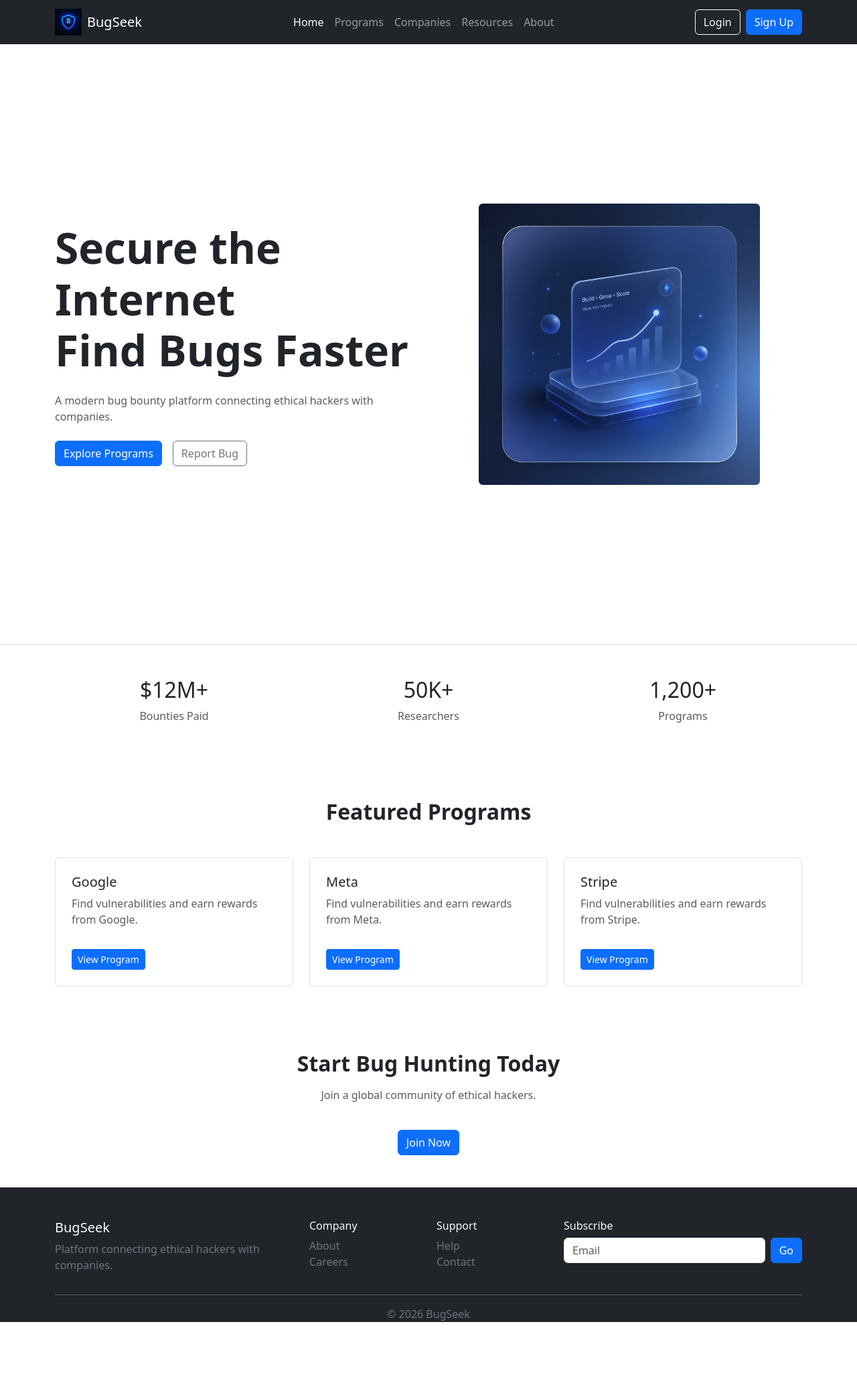
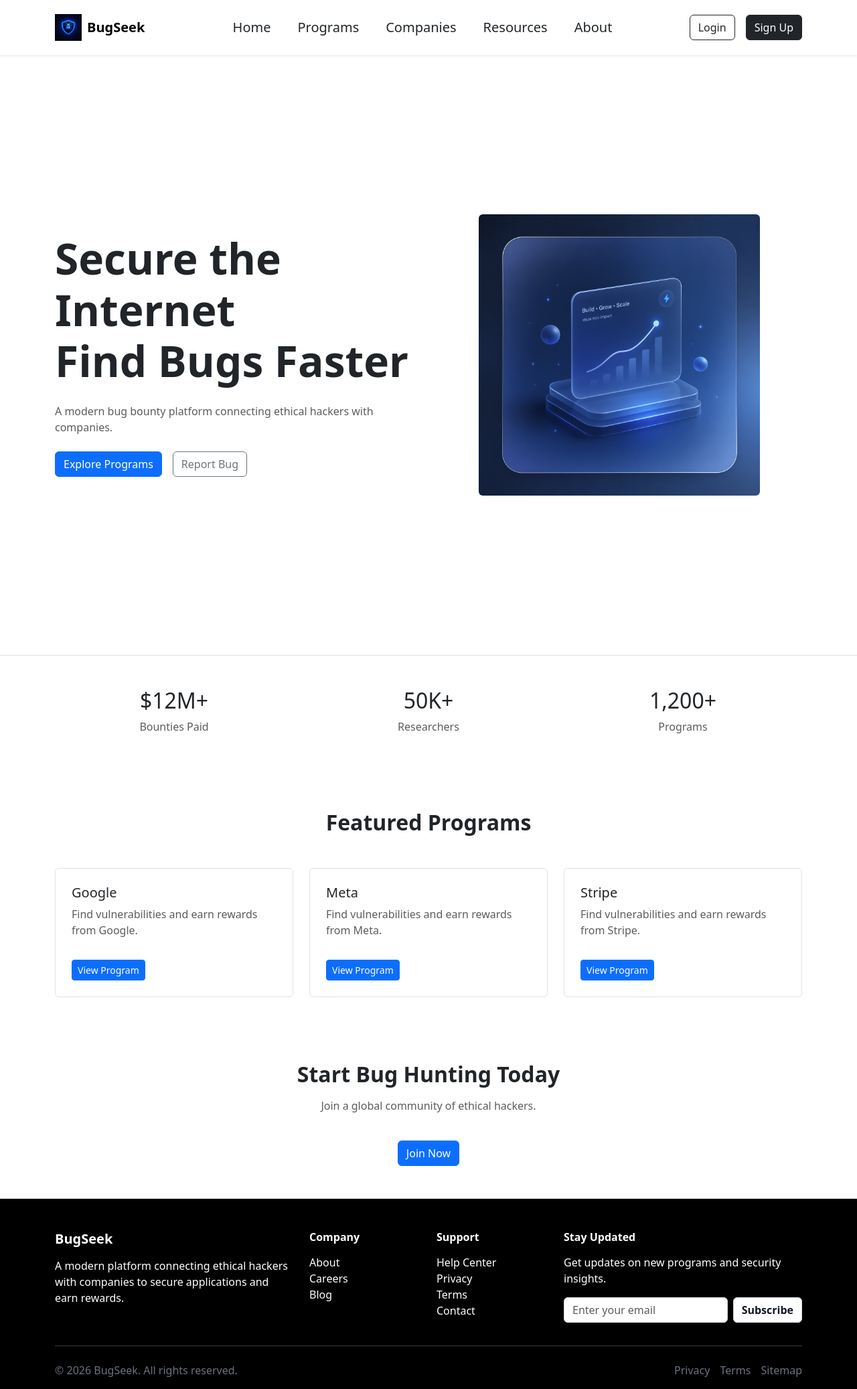
Before and after one commit to bgbtplatform/Bug-Bounty-Platform, a React app in the folder frontend/: page / in a window 1280 px wide. Shown: the whole page at 67% size. Before the commit the page ends 1974 px from the top, so only its background shows below. Built offline with nearby package versions, Linux system fonts and the light colour scheme; no server answers; the HTML template or start-up script is replaced by a standard one.

Commit message:
connected

```diff
--- /dev/null
+++ b/frontend/apiClient.js
@@ -0,0 +1,9 @@
+import axios from "axios";
+
+const axiosClient = axios.create({
+    baseURL: import.meta.env.VITE_API_URL,
+    withCredentials: true
+})
+
+
+export default axiosClient
--- a/frontend/src/Router.jsx
+++ b/frontend/src/Router.jsx
@@ -1,13 +1,15 @@
 import { createBrowserRouter } from "react-router-dom"
 import Layout from "./layouts/Layout"
 import Home from "./pages/Home"
+import Program from "./pages/Program"
 
 const Router = createBrowserRouter([
     {
         path:"/",
         element:<Layout/>,
         children:[
-            {path:"/",element:<Home/>}
+            {path:"/",element:<Home/>},
+            {path:"/programs",element:<Program/>}
         ]
     }
 ])
--- a/frontend/src/layouts/Footer.jsx
+++ b/frontend/src/layouts/Footer.jsx
@@ -3,49 +3,103 @@
 
 const Footer = () => {
   return (
-    <footer className="bg-dark text-light pt-5">
+    <footer
+      style={{
+        background: "#000000",
+        color: "#ffffff",
+        borderTop: "1px solid #e5e7eb",
+      }}
+      className="pt-5"
+    >
       <div className="container">
 
-        <div className="row">
+        <div className="row gy-4">
 
-          <div className="col-md-4">
-            <h5>BugSeek</h5>
-            <p className="text-secondary">
-              Platform connecting ethical hackers with companies.
+          <div className="col-lg-4 col-md-6">
+            <h5 className="fw-bold"> BugSeek</h5>
+            <p className="mt-3" style={{ color: "#ffffff" }}>
+              A modern platform connecting ethical hackers with companies to secure applications and earn rewards.
             </p>
+
+            <div className="d-flex gap-3 mt-3">
+              <a href="#" style={{ color: "#ffffff" }}><i className="bi bi-facebook fs-5"></i></a>
+              <a href="#" style={{ color: "#ffffff" }}><i className="bi bi-twitter fs-5"></i></a>
+              <a href="#" style={{ color: "#ffffff" }}><i className="bi bi-instagram fs-5"></i></a>
+              <a href="#" style={{ color: "#ffffff" }}><i className="bi bi-linkedin fs-5"></i></a>
+            </div>
           </div>
 
-          <div className="col-md-2">
-            <h6>Company</h6>
-            <ul className="list-unstyled">
-              <li><Link to="/about" className="text-secondary text-decoration-none">About</Link></li>
-              <li><Link to="/careers" className="text-secondary text-decoration-none">Careers</Link></li>
+          <div className="col-lg-2 col-md-6">
+            <h6 className="fw-bold">Company</h6>
+            <ul className="list-unstyled mt-3">
+              <li><Link to="/about" style={{ color: "#ffffff", textDecoration: "none" }}>About</Link></li>
+              <li><Link to="/careers" style={{ color: "#ffffff", textDecoration: "none" }}>Careers</Link></li>
+              <li><Link to="/blog" style={{ color: "#ffffff", textDecoration: "none" }}>Blog</Link></li>
             </ul>
           </div>
 
-          <div className="col-md-2">
-            <h6>Support</h6>
-            <ul className="list-unstyled">
-              <li><Link to="/help" className="text-secondary text-decoration-none">Help</Link></li>
-              <li><Link to="/contact" className="text-secondary text-decoration-none">Contact</Link></li>
+          <div className="col-lg-2 col-md-6">
+            <h6 className="fw-bold">Support</h6>
+            <ul className="list-unstyled mt-3">
+              <li><Link to="/help" style={{ color: "#ffffff", textDecoration: "none" }}>Help Center</Link></li>
+              <li><Link to="/privacy" style={{ color: "#ffffff", textDecoration: "none" }}>Privacy</Link></li>
+              <li><Link to="/terms" style={{ color: "#ffffff", textDecoration: "none" }}>Terms</Link></li>
+              <li><Link to="/contact" style={{ color: "#ffffff", textDecoration: "none" }}>Contact</Link></li>
             </ul>
           </div>
 
-          <div className="col-md-4">
-            <h6>Subscribe</h6>
-            <div className="d-flex">
-              <input type="email" className="form-control" placeholder="Email" />
-              <button className="btn btn-primary ms-2">Go</button>
+          <div className="col-lg-4 col-md-6">
+            <h6 className="fw-bold">Stay Updated</h6>
+            <p className="mt-3" style={{ color: "#ffffff" }}>
+              Get updates on new programs and security insights.
+            </p>
+
+            <div className="d-flex mt-3">
+              <input
+                type="email"
+                placeholder="Enter your email"
+                className="form-control"
+                style={{
+                  background: "#ffffff",
+                  border: "1px solid #d1d5db",
+                  color: "#111827",
+                }}
+              />
+              <button
+                className="btn ms-2"
+                style={{
+                  background: "#ffffff",
+                  color: "#111827",
+                  border: "1px solid #d1d5db",
+                  fontWeight: "600",
+                }}
+              >
+                Subscribe
+              </button>
             </div>
           </div>
 
         </div>
 
-        <hr />
+        <hr style={{ borderColor: "#e5e7eb" }} className="my-4" />
 
-        <p className="text-center text-secondary mb-0">
-          © {new Date().getFullYear()} BugSeek
-        </p>
+        <div className="d-flex flex-column flex-md-row justify-content-between align-items-center pb-3">
+          <p style={{ color: "#6b7280" }} className="mb-2 mb-md-0">
+            © {new Date().getFullYear()} BugSeek. All rights reserved.
+          </p>
+
+          <div>
+            <Link to="/privacy" style={{ color: "#6b7280", marginRight: "15px", textDecoration: "none" }}>
+              Privacy
+            </Link>
+            <Link to="/terms" style={{ color: "#6b7280", marginRight: "15px", textDecoration: "none" }}>
+              Terms
+            </Link>
+            <Link to="/sitemap" style={{ color: "#6b7280", textDecoration: "none" }}>
+              Sitemap
+            </Link>
+          </div>
+        </div>
 
       </div>
     </footer>
--- a/frontend/src/layouts/Navbar.jsx
+++ b/frontend/src/layouts/Navbar.jsx
@@ -3,11 +3,11 @@
 
 function Navbar() {
   return (
-    <nav className="navbar navbar-expand-lg navbar-dark bg-dark">
+    <nav className="navbar navbar-expand-lg navbar-light bg-white shadow-sm py-3">
       <div className="container">
 
         {/* Logo */}
-        <Link className="navbar-brand d-flex align-items-center" to="/">
+        <Link className="navbar-brand d-flex align-items-center fw-bold" to="/">
           <img
             src={logo}
             alt="Logo"
@@ -32,30 +32,30 @@
         <div className="collapse navbar-collapse" id="navbarNav">
 
           {/* Center links */}
-          <ul className="navbar-nav mx-auto">
+          <ul className="navbar-nav mx-auto gap-4 fs-5">
             <li className="nav-item">
-              <NavLink className="nav-link" to="/">Home</NavLink>
+              <NavLink className="nav-link text-dark" to="/">Home</NavLink>
             </li>
             <li className="nav-item">
-              <NavLink className="nav-link" to="/programs">Programs</NavLink>
+              <NavLink className="nav-link text-dark" to="/programs">Programs</NavLink>
             </li>
             <li className="nav-item">
-              <NavLink className="nav-link" to="/about">Companies</NavLink>
+              <NavLink className="nav-link text-dark" to="/about">Companies</NavLink>
             </li>
             <li className="nav-item">
-              <NavLink className="nav-link" to="/dashboard">Resources</NavLink>
+              <NavLink className="nav-link text-dark" to="/dashboard">Resources</NavLink>
             </li>
             <li className="nav-item">
-              <NavLink className="nav-link" to="/leaderboard">About</NavLink>
+              <NavLink className="nav-link text-dark" to="/leaderboard">About</NavLink>
             </li>
           </ul>
 
           {/* Right side buttons */}
-          <div className="d-flex gap-2">
-            <Link className="btn btn-outline-light" to="/login">
+          <div className="d-flex gap-3">
+            <Link className="btn btn-outline-dark" to="/login">
               Login
             </Link>
-            <Link className="btn btn-primary" to="/register">
+            <Link className="btn btn-dark" to="/register">
               Sign Up
             </Link>
           </div>
--- /dev/null
+++ b/frontend/src/pages/Program.jsx
@@ -0,0 +1,31 @@
+import { useEffect, useState } from "react";
+import axiosClient from "../../apiClient";
+
+function Program() {
+  const [programs, setPrograms] = useState([]);
+
+  useEffect(() => {
+    axiosClient
+      .get("/program")
+      .then((res) => setPrograms(res.data))
+      .catch((err) => {
+        console.error(err);
+        setPrograms([]);
+      });
+  }, []);
+
+  return (
+    <div className="row g-2">
+      {programs.map((p) => (
+        <div className="col-md-3" key={p._id}>
+          <div className="card p-3">
+            <h5>{p.title}</h5>
+            <p>{p.description}</p>
+          </div>
+        </div>
+      ))}
+    </div>
+  );
+}
+
+export default Program;
```
Also changed, not shown: 1 other file (tests, documents, lock files or other folders).
